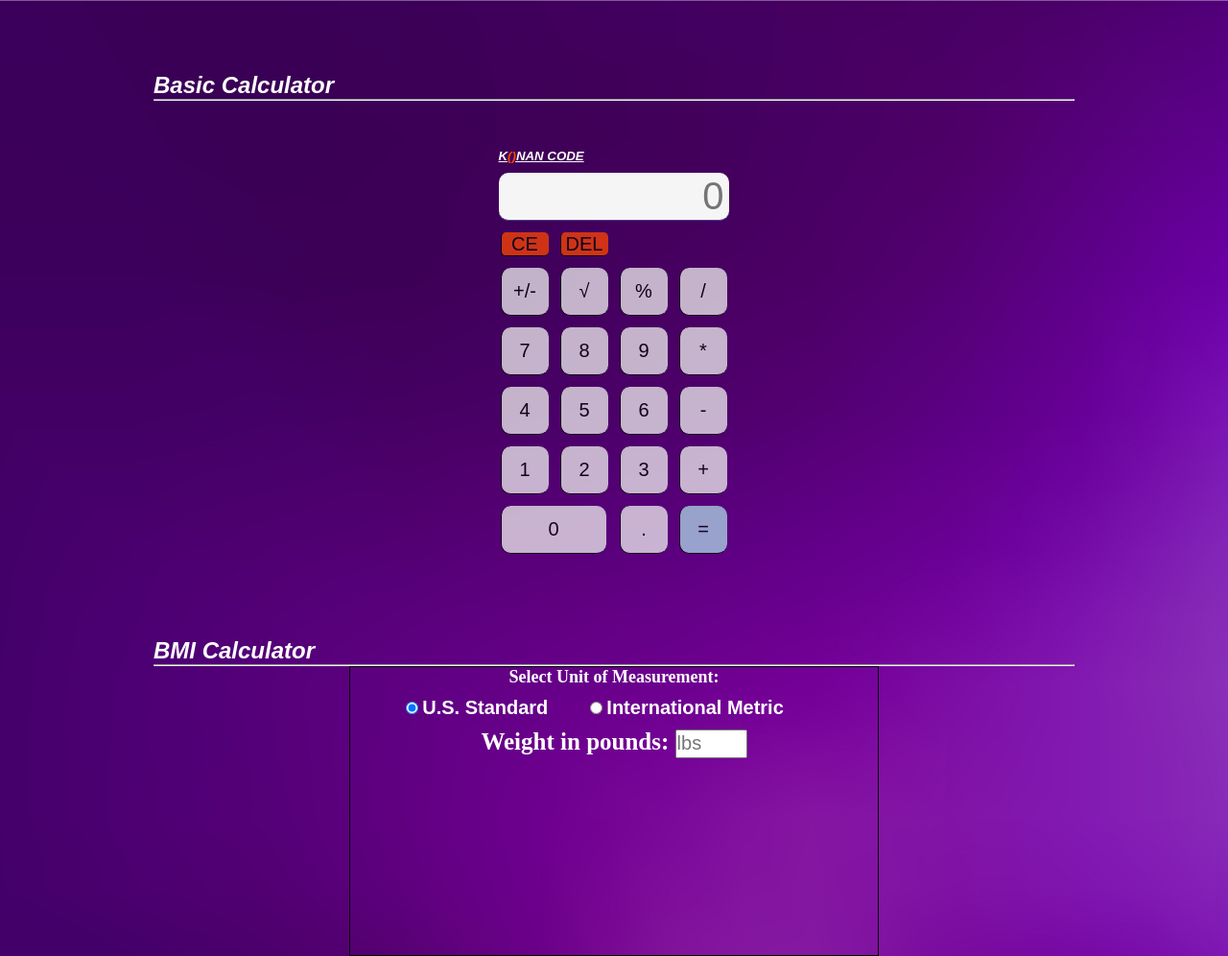
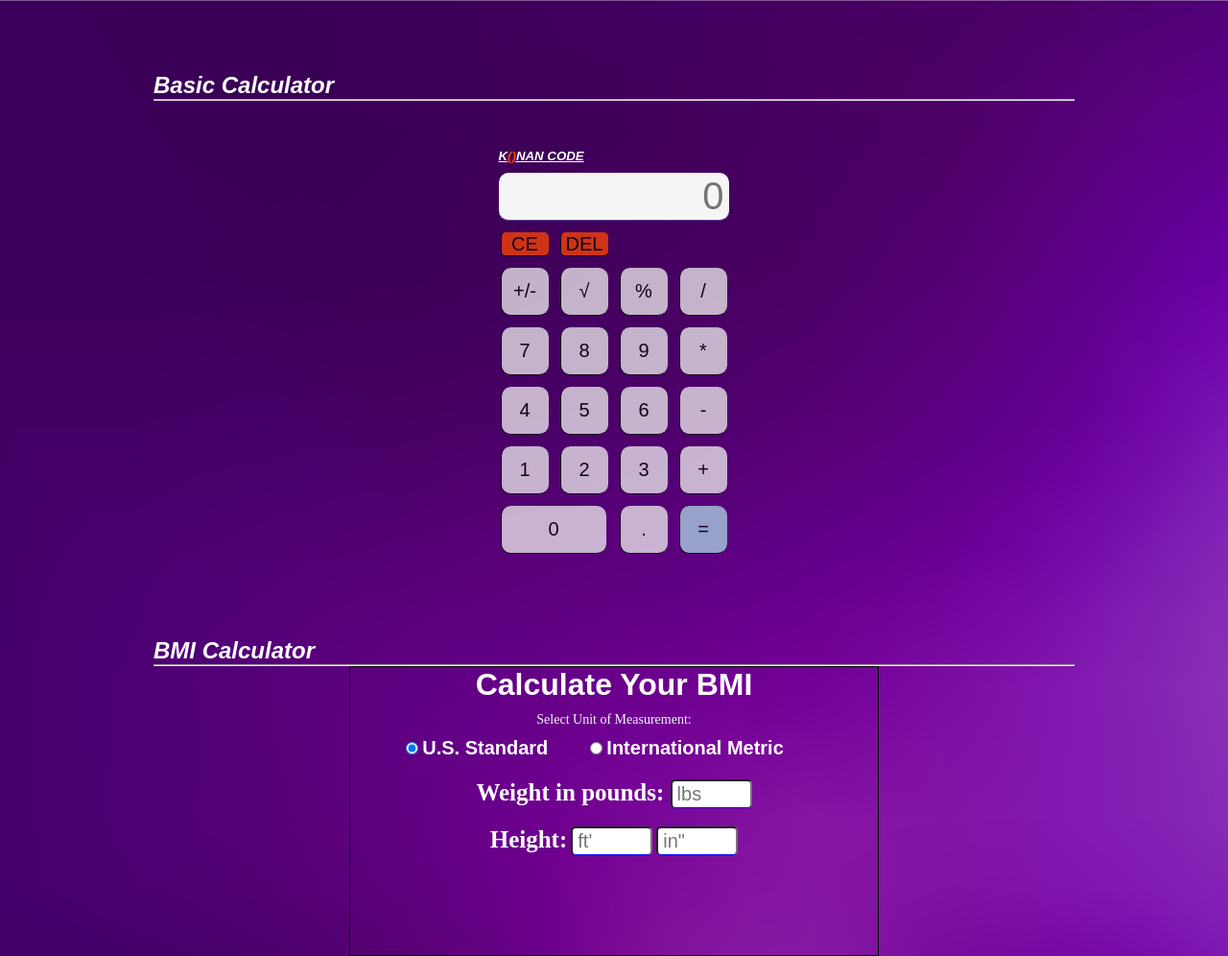
Before and after one commit to JefferyCoen/Simple-calculator, a plain HTML site: page index.html in a window 1280 px wide. Shown: the whole page at 96% size. Drawn offline with Linux system fonts and the light colour scheme.

Commit message:
added height input to standard measurement

```diff
--- a/index.html
+++ b/index.html
@@ -69,6 +69,7 @@
             <hr class="divider">
         </div>
         <div class=bmiCalculator>
+            <h1 class="heading">Calculate Your BMI</h1>
             <p class="direction1">Select Unit of Measurement:</p>
             <!--US or Metric?-->
             <!--US-->
@@ -84,14 +85,18 @@
             <!--Forms-->
             <div id="USForm">
                 <form class="bmiForm">
-                    <label class="weightLabel">Weight in pounds: </label>
-                    <input class="weight" placeholder="lbs" ></input>
+                    <label class="weightLabel usLabel">Weight in pounds: </label>
+                    <input class="weight usInput" placeholder="lbs" ></input>
+                    <br />
+                    <label class="height">Height:</label>
+                    <input class="feet" placeholder="ft'"></input>
+                    <input class="inches" placeholder='in"'></input>
                 </form>
             </div>
             <div id="metricForm">
                 <form class="bmiForm">
-                    <label class="weightLabel">Weight: </label>
-                    <input class="weight">Kilograms</input>
+                    <label class="weightLabel metricLabel">Weight in kilograms: </label>
+                    <input class="weight metricInput" placeholder="kg"></input>
                 </form>
             </div>
         </div>
--- a/main.css
+++ b/main.css
@@ -150,6 +150,12 @@ body {
     text-align: center;
 }
 
+.heading {
+    font-family: Arial, Helvetica, sans-serif;
+    font-weight: bolder;
+    color: white;
+    padding-bottom: 10px;
+}
 #US:active {
     font-style: italic;
 }
@@ -175,9 +181,9 @@ body {
 }
 
 .direction1 {
-    color: white;
-    font-weight: bold;
-    font-size: 18px;
+    font-family: 'Times New Roman', Times, serif;
+    color: whitesmoke;
+    font-size: 14px;
     padding-bottom: 10px;
 }
 
@@ -186,11 +192,70 @@ body {
     font-weight: bold;
     font-size: 25px;
 }
+
+.usLabel {
+    position: relative;
+    top: 11px;
+}
+
 .weight {
-    width: 75px;
+    width: 85px;
     height: 30px;
     font-size: 20px;
+    padding-left: 5px;
+    outline: none;
+    border-radius: 5px;
+    border-bottom: solid 1px blue;
 }
+
+.usInput {
+    position: relative;
+    top: 11px;
+}
+
+.metricLabel {
+    position: relative;
+    bottom: 30px;
+}
+
+.metricInput {
+    position: relative;
+    bottom: 30px;
+}
+
+.height {
+    color: white;
+    font-weight: bold;
+    font-size: 25px;
+    position: relative;
+    top: 30px;
+}
+
+.feet {
+    width: 85px;
+    height: 30px;
+    font-size: 20px;
+    padding-left: 5px;
+    outline: none;
+    border-radius: 5px;
+    border-bottom: solid 1px blue;
+    position: relative;
+    top: 30px;
+}
+
+.inches {
+    width: 85px;
+    height: 30px;
+    font-size: 20px;
+    padding-left: 5px;
+    outline: none;
+    border-radius: 5px;
+    border-bottom: solid 1px blue;
+    position: relative;
+    top: 30px;
+}
+
+
 
 /*Global*/
 .title {
```
